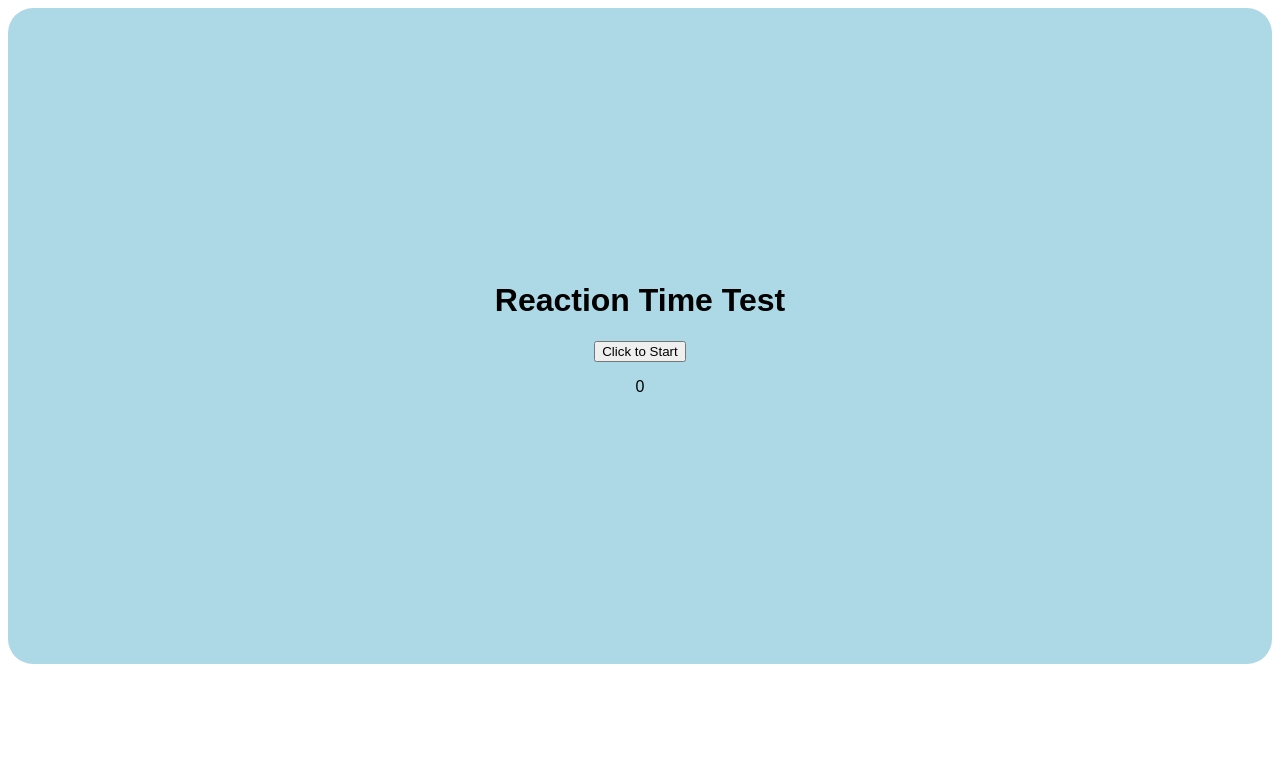
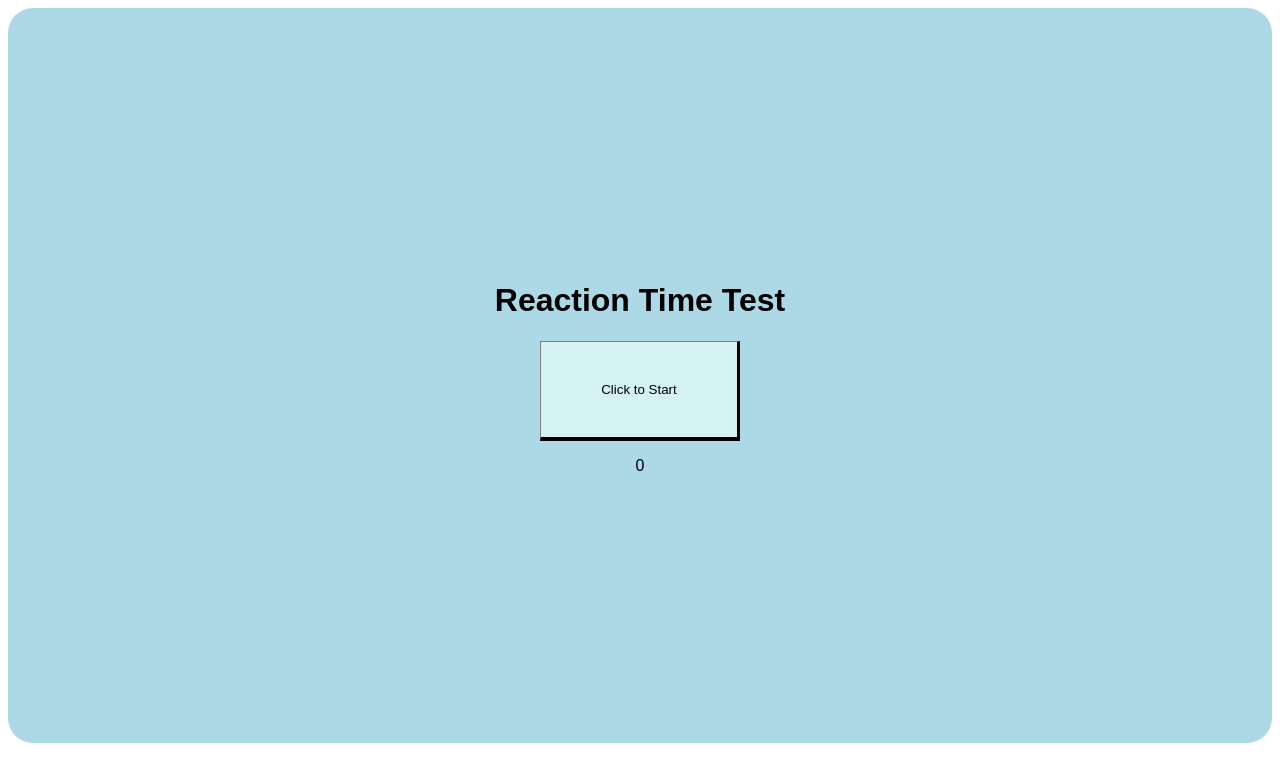
Before and after one commit to Efaythegreat/ReactionTimeTestProject, a React (Create React App) app: page / in a window 1280 px wide. Shown: the top 782 px of the page. Built offline with nearby package versions, Linux system fonts and the light colour scheme.

Commit message:
minor css tweaks

```diff
--- a/src/App.js
+++ b/src/App.js
@@ -26,7 +26,7 @@ function Menu(props) {
     timerChangeToBlue = setInterval(function () {
       setTimerTime(Date.now() - startTime);
       console.log(timerTime);
-    }, 10);
+    }, 5);
   }
 
   /* Example
@@ -63,7 +63,16 @@ function Menu(props) {
   );
 }
 
-function click(style, setStyle, setTitle, setButton, startTimer, stopTimer, setTimerTime, timerTime) {
+function click(
+  style,
+  setStyle,
+  setTitle,
+  setButton,
+  startTimer,
+  stopTimer,
+  setTimerTime,
+  timerTime
+) {
   console.log("click");
   console.log(style);
 
@@ -81,7 +90,7 @@ function click(style, setStyle, setTitle, setButton, startTimer, stopTimer, setT
     waitT(setStyle, setTitle, setButton, style, startTimer);
   } else if (style === "styleBlockGreen") {
     //goes to blue
-    stopTimer()
+    stopTimer();
     blueScreen(setStyle, setTitle, setButton, timerTime);
   } else if (style === "styleBlockBlue") {
     setTimerTime(0);
@@ -91,7 +100,7 @@ function click(style, setStyle, setTitle, setButton, startTimer, stopTimer, setT
   }
 }
 let timer;
-let timerChangeToBlue
+let timerChangeToBlue;
 
 function waitT(setStyle, setTitle, setButton, style, startTimer) {
   //Changes to Green
@@ -131,7 +140,7 @@ function redScreen(setStyle, setTitle, setButton) {
 function blueScreen(setStyle, setTitle, setButton, timerTime) {
   // changes to the end screen where it tells the time
   setStyle("styleBlockBlue");
-  setTitle(timerTime+"ms");
+  setTitle(timerTime + "ms");
   setButton("Restart");
 }
 
--- a/src/styles.css
+++ b/src/styles.css
@@ -6,6 +6,18 @@
 }
 
 button {
+  width: 200px;
+  height: 100px;
+  border: solid gray 1px;
+  background-color: #d4f1f4;
+  border-bottom: 4px solid black;
+  border-right: 3px solid black;
+  transition: transform 200ms;
+}
+
+button:active {
+  transform: translateY(4px);
+  border: solid gray 1px;
 }
 
 .styleBlockBegin {
```
